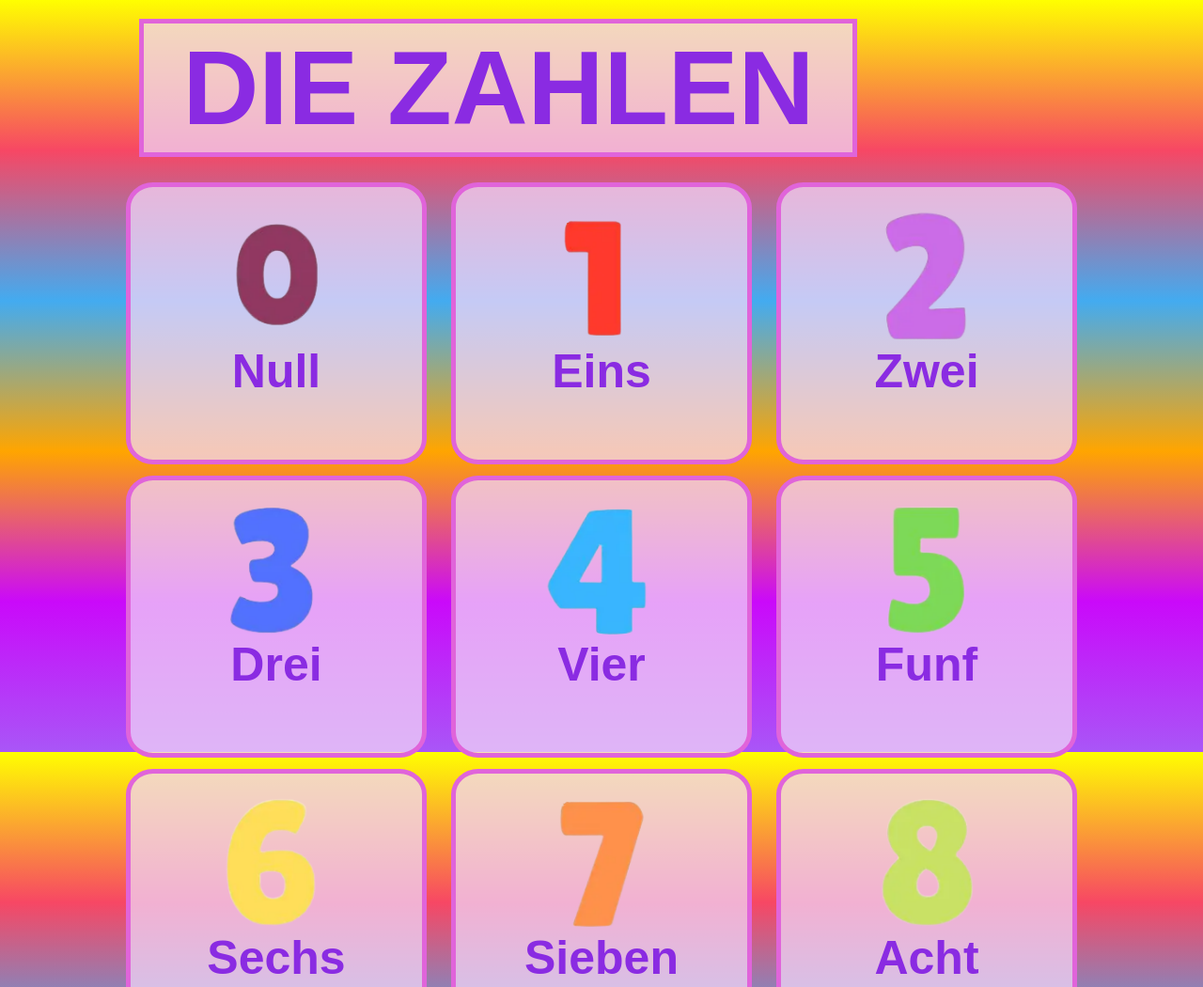
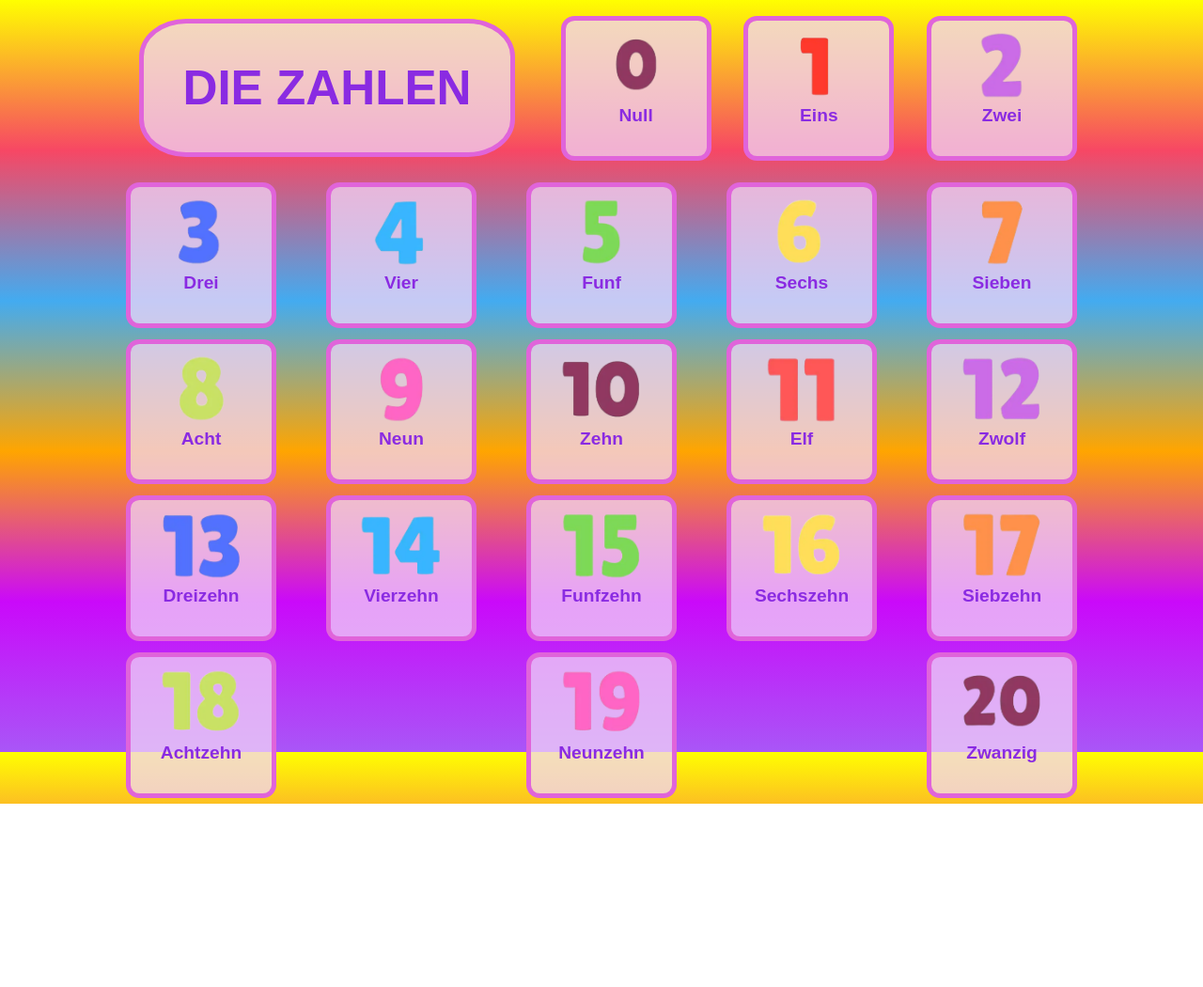
Before and after one commit to MaViSunshine/German-Learning-Audioboard, a plain HTML site: page index.html in a window 1280 px wide. Shown: the top 1050 px of the page at 94% size. After the commit the page ends 855 px from the top, so only its background shows below. Drawn offline with nearby package versions, Linux system fonts and the light colour scheme.

Commit message:
Add files via upload

```diff
--- a/style.css
+++ b/style.css
@@ -10,6 +10,7 @@ body {
     background: linear-gradient(yellow, rgb(247, 71, 100), rgb(67, 171, 240), orange, rgb(202, 9, 250), rgb(169, 86, 247)) repeat;
     width: 100vw;
     height: 100vh;
+    max-width: 100%;
 }
 main{
     margin: 0 10%;
@@ -32,14 +33,11 @@ section{
 }
 .card {
     background-color: rgba(241, 212, 247, 0.75);
-    width: 320px;
-    height: 300px;
+    width: 160px;
+    height: 140px;
     min-width: fit-content;
     min-height: fit-content;
-
     text-align: center;
-    /* max-height: 14rem;
-    max-width: 14rem; */
     margin: 0.5em;
     border:  5px solid rgb(224, 100, 218);
     cursor: pointer;
@@ -57,8 +55,8 @@ section{
     color: #6c9bc7;
 }
 .card img {
-    width: 12rem;
-    height: 12rem;
+    max-width: 6rem;
+    max-height: 6rem;
 }
 
 h1, h2 {
@@ -70,11 +68,12 @@ h1, h2 {
     background-color: rgba(241, 212, 247, 0.75);
     border: 5px solid rgb(224, 100, 218);
     margin: 2% 2%;
-    font-size: 7rem;
+    font-size: 3.2rem;
     padding: 4%;
-
+    border-radius: 50px 50px 50px 50px / 40px 40px 40px 40px;
 }
 h2{
-    margin-top: -10%;
+    margin-top: -20%;
     text-align: center;
+    font-size: 1.2rem;
 }
```
